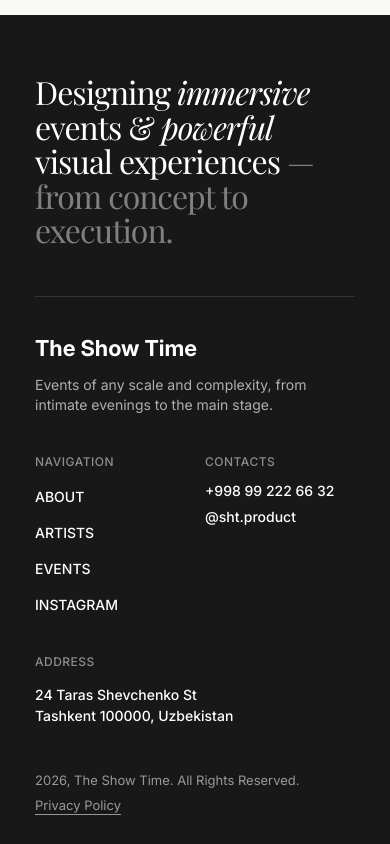
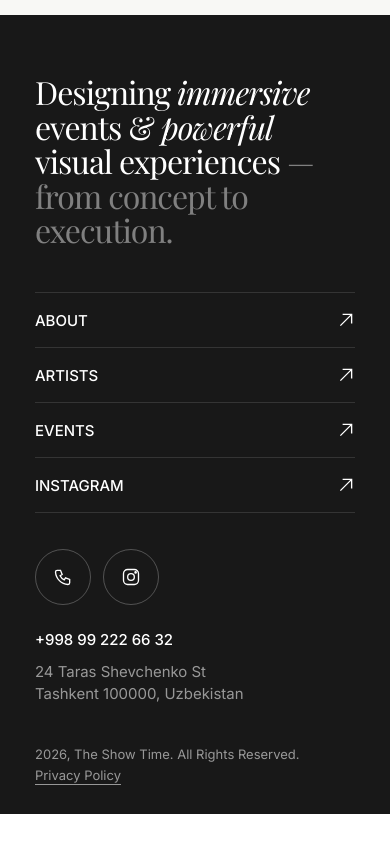
Before and after one commit to uniqspace/BMD, a Vue app: page / in a window 390 px wide. Shown: the part 3470-4314 px from the top of the page. After the commit the page ends 4284 px from the top, so only its background shows below. Built offline with nearby package versions, Linux system fonts and the light colour scheme.

Commit message:
Mobile footer variant 2 (menu rows, round contact buttons); tighter copyright spacing; mobile menu covers the whole screen
Co-Authored-By: Claude Opus 5.5 <noreply@anthropic.com>
Claude-Session: https://claude.ai/code/session_01B6dQTr2Arpuaw1uCi2f54J

```diff
--- a/src/components/MobileMenuModal.vue
+++ b/src/components/MobileMenuModal.vue
@@ -39,7 +39,7 @@ function goToContacts() {
 </script>
 
 <template>
-    <div v-if="open" class="w-full bg-white fixed top-[var(--header-height)] left-0 z-10 overflow-auto pb-12 h-[calc(100vh-var(--header-height))]">
+    <div v-if="open" class="w-full bg-white fixed inset-0 z-10 overflow-auto pt-[var(--header-height)] pb-12 h-dvh">
         <div class="container">
             <div class="pt-5">
                 <ul  class="flex flex-col gap-5 mb-35.75">
--- a/src/components/TheFooter.vue
+++ b/src/components/TheFooter.vue
@@ -12,6 +12,8 @@ const currentYear = new Date().getFullYear();
 
 const { t } = useI18n()
 
+const ARROW_ICON = '<svg width="18" height="18" viewBox="0 0 16 16" fill="none" aria-hidden="true"><path d="M3 13L13 3M5 3h8v8" stroke="currentColor" stroke-width="1.2"/></svg>'
+const mobileRowClass = 'flex justify-between items-center py-4.5 border-b border-white/12 text-[15px]/[100%] uppercase'
 const linkClass = 'text-[14px]/[100%] uppercase transition-opacity hover:opacity-60'
 // Dark footer on mobile/tablet, light on desktop (lg+)
 const titleClass = 'block mb-4 md:mb-5 text-[12px]/[100%] uppercase tracking-[0.5px] text-white/50 lg:text-[#6b6b6b]'
@@ -35,8 +37,32 @@ const titleClass = 'block mb-4 md:mb-5 text-[12px]/[100%] uppercase tracking-[0.
                 </button>
             </div>
 
-            <!-- Info columns -->
-            <div class="flex flex-col gap-10 mt-12 pt-10 border-t border-white/12 lg:border-[#18181814] md:grid md:grid-cols-12 md:gap-5 md:mt-16">
+            <!-- Mobile: menu as full-width rows, round contact buttons, phone and address -->
+            <div class="mt-11 md:hidden">
+                <nav :aria-label="t('nav.nav')" class="border-t border-white/12">
+                    <RouterLink to="/" :class="mobileRowClass">{{ t("nav.about") }}<span v-html="ARROW_ICON" /></RouterLink>
+                    <RouterLink to="/artists" :class="mobileRowClass">{{ t("nav.artists") }}<span v-html="ARROW_ICON" /></RouterLink>
+                    <RouterLink to="/#events" :class="mobileRowClass">{{ t("nav.events") }}<span v-html="ARROW_ICON" /></RouterLink>
+                    <a :href="INSTAGRAM.href" target="_blank" rel="noopener" :class="mobileRowClass">{{ t("nav.instagram") }}<span v-html="ARROW_ICON" /></a>
+                </nav>
+
+                <div class="flex gap-3 mt-9">
+                    <a :href="PHONE.href" :aria-label="PHONE.label" class="size-14 rounded-full border border-white/25 flex items-center justify-center">
+                        <svg width="20" height="20" viewBox="0 0 24 24" fill="none" stroke="currentColor" stroke-width="1.6" aria-hidden="true"><path d="M5 4h4l2 5-2.5 1.5a11 11 0 005 5L15 13l5 2v4a2 2 0 01-2 2A16 16 0 013 6a2 2 0 012-2"/></svg>
+                    </a>
+                    <a :href="INSTAGRAM.href" target="_blank" rel="noopener" aria-label="Instagram" class="size-14 rounded-full border border-white/25 flex items-center justify-center">
+                        <svg width="20" height="20" viewBox="0 0 24 24" fill="none" stroke="currentColor" stroke-width="1.6" aria-hidden="true"><rect x="3" y="3" width="18" height="18" rx="5"/><circle cx="12" cy="12" r="4"/><circle cx="17.5" cy="6.5" r="0.8" fill="currentColor"/></svg>
+                    </a>
+                </div>
+
+                <div class="flex flex-col gap-2.5 mt-6 text-[15px]/[1.45]">
+                    <a :href="PHONE.href">{{ PHONE.label }}</a>
+                    <p class="font-normal text-white/55" v-html="t('contact.adressText')" />
+                </div>
+            </div>
+
+            <!-- Info columns (tablet and desktop) -->
+            <div class="hidden flex-col gap-10 mt-12 pt-10 border-t border-white/12 lg:border-[#18181814] md:grid md:grid-cols-12 md:gap-5 md:mt-16">
                 <div class="flex flex-col gap-4 md:col-span-12 lg:col-span-5">
                     <RouterLink to="/" class="self-start font-bold text-[22px]/[100%]">The Show Time</RouterLink>
                     <p class="font-normal text-[14px]/[1.45] text-white/65 lg:text-[#181818a6] max-w-90">{{ t("footer.aboutText") }}</p>
@@ -68,7 +94,7 @@ const titleClass = 'block mb-4 md:mb-5 text-[12px]/[100%] uppercase tracking-[0.
                 </div>
             </div>
 
-            <div class="font-normal flex flex-col gap-3 mt-12 text-[13px]/[100%] text-white/55 lg:text-[#6b6b6b] md:flex-row md:justify-between md:mt-14 md:text-[14px]/[100%]">
+            <div class="font-normal flex flex-col gap-2 mt-11 text-[13px]/[100%] md:gap-3 md:mt-12 text-white/55 lg:text-[#6b6b6b] md:flex-row md:justify-between md:mt-14 md:text-[14px]/[100%]">
                 <span>{{ currentYear }}, The Show Time. {{ t("footer.rights") }}.</span>
                 <RouterLink to="/privacy-policy" class="underline underline-offset-4 hover:no-underline">
                     {{ t("footer.privacyText") }}
```
